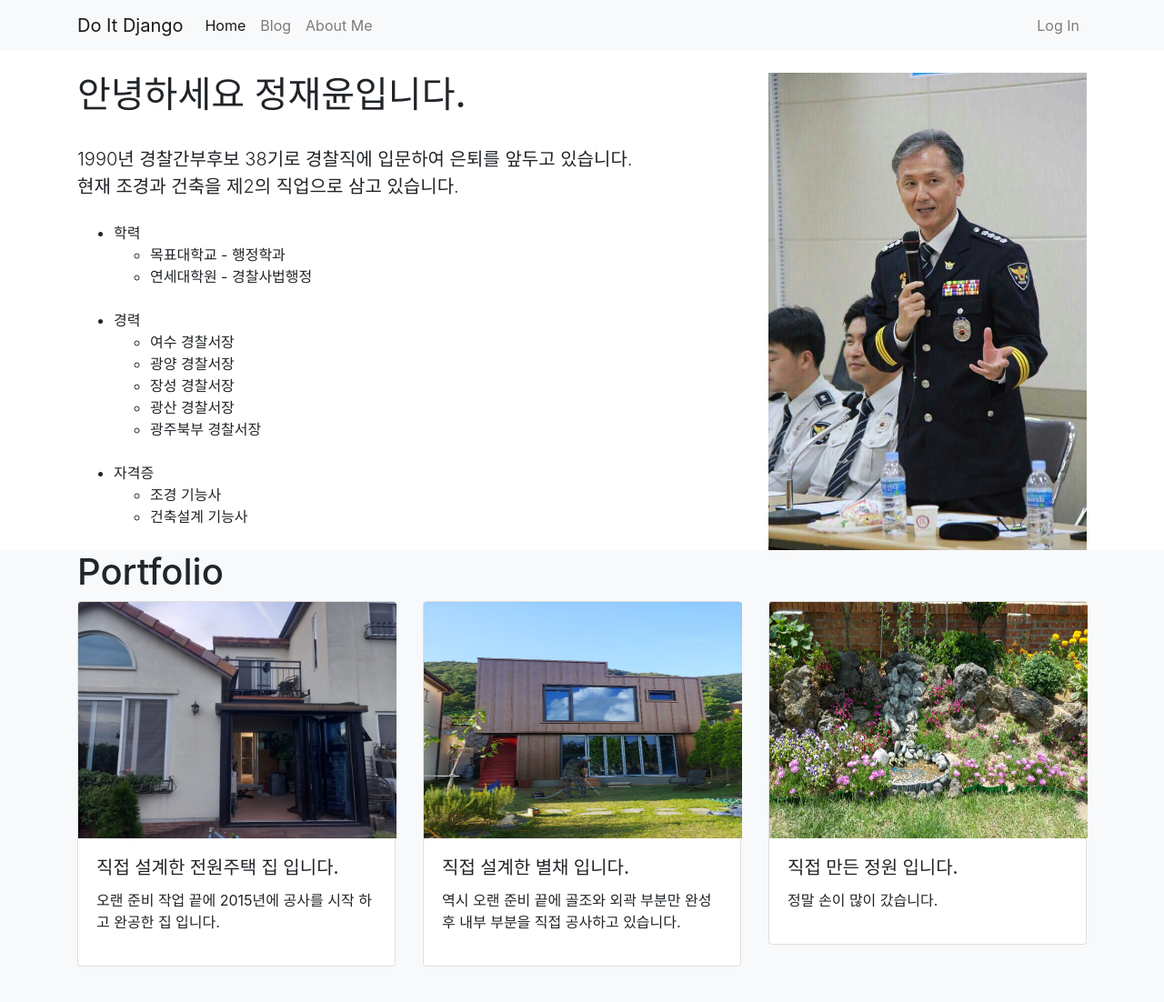
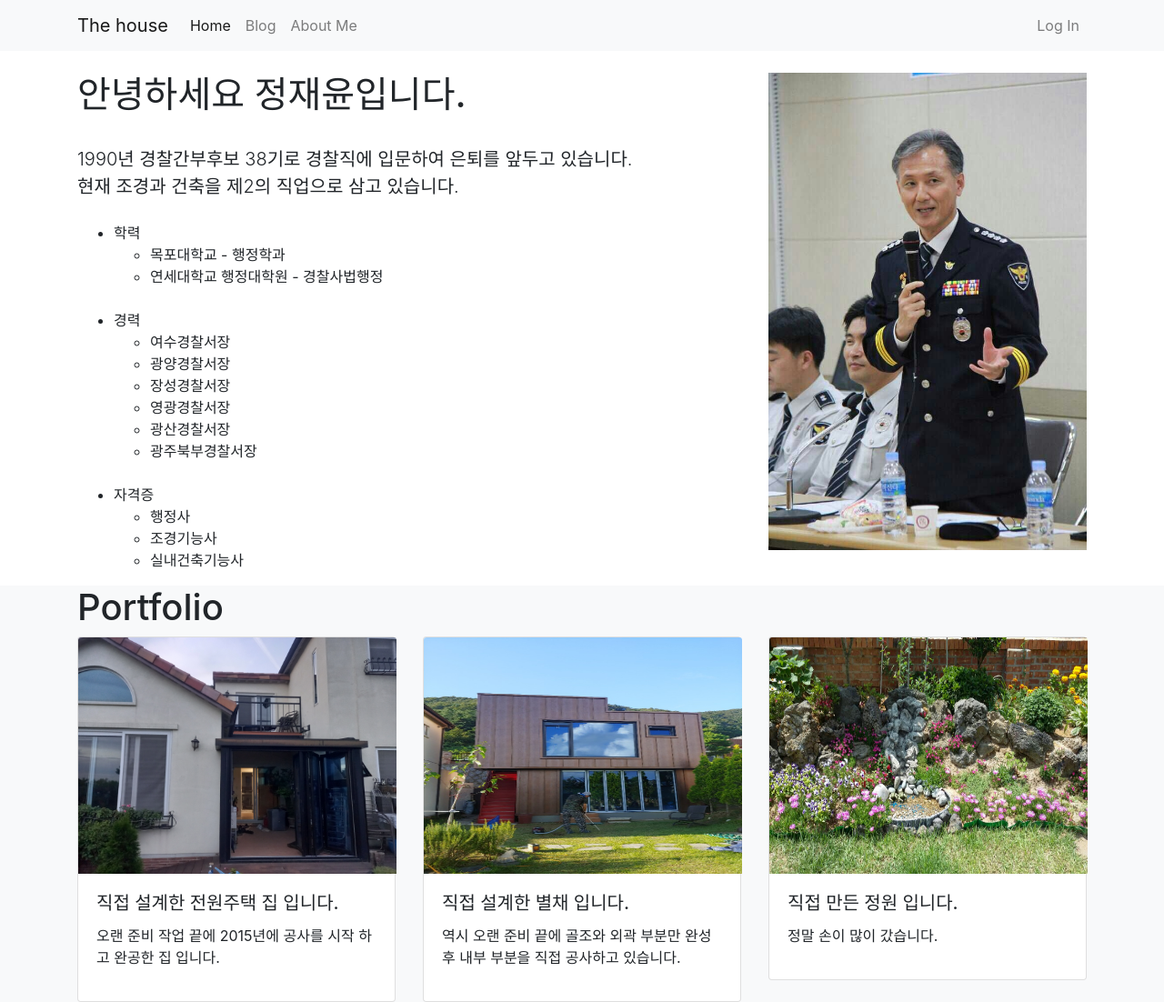
Before and after one commit to woo-sang-jeong/Blog-project-with-bootstrap-django, a Django app: page /about_me/ in a window 1280 px wide. Shown: the whole page at 91% size. Before the commit the page ends 1063 px from the top, so only its background shows below. Run offline with Django 4.2, Linux system fonts and the light colour scheme; some libraries are stand-ins or nearby versions.

```diff
--- a/blog/templates/blog/navbar.html
+++ b/blog/templates/blog/navbar.html
@@ -2,7 +2,7 @@
 
 <nav class="navbar navbar-expand-lg navbar-light bg-light">
     <div class="container">
-        <a class="navbar-brand" href="/">Do It Django</a>
+        <a class="navbar-brand" href="/">The house</a>
         <button class="navbar-toggler" type="button" data-toggle="collapse" data-target="#navbarSupportedContent"
                 aria-controls="navbarSupportedContent" aria-expanded="false" aria-label="Toggle navigation">
             <span class="navbar-toggler-icon"></span>
--- a/single_pages/templates/single_pages/about_me.html
+++ b/single_pages/templates/single_pages/about_me.html
@@ -28,21 +28,23 @@
                 <ul>
                     <li class="mt-4">학력</li>
                     <ul>
-                        <li>목표대학교 - 행정학과</li>
-                        <li>연세대학원 - 경찰사법행정</li>
+                        <li>목포대학교 - 행정학과</li>
+                        <li>연세대학교 행정대학원 - 경찰사법행정</li>
                     </ul>
                     <li class="mt-4">경력</li>
                     <ul>
-                        <li>여수 경찰서장</li>
-                        <li>광양 경찰서장</li>
-                        <li>장성 경찰서장</li>
-                        <li>광산 경찰서장</li>
-                        <li>광주북부 경찰서장</li>
+                        <li>여수경찰서장</li>
+                        <li>광양경찰서장</li>
+                        <li>장성경찰서장</li>
+                        <li>영광경찰서장</li>
+                        <li>광산경찰서장</li>
+                        <li>광주북부경찰서장</li>
                     </ul>
                     <li class="mt-4">자격증</li>
                     <ul>
-                        <li>조경 기능사</li>
-                        <li>건축설계 기능사</li>
+                        <li>행정사</li>
+                        <li>조경기능사</li>
+                        <li>실내건축기능사</li>
                     </ul>
                 </ul>
             </div>
--- a/single_pages/templates/single_pages/landing.html
+++ b/single_pages/templates/single_pages/landing.html
@@ -21,7 +21,7 @@
                 <p>별채가 지어지는 과정 하나하나를 기록하여 후에 회상하거나 참고하기 위한 블로그입니다.</p>
             </div>
             <div class="col-lg-5 mt-5">
-                <h2 class="text-light">Blog - Recent posts</h2>
+                <h2 class="text-light">Recent posts</h2>
                 {% for post in recent_posts %}
                     <div class="card mt-2">
                         <div class="card-body">
```
Also changed, not shown: django_blog_project/settings.py (+8 -3 lines), docker-compose.yml (added, +15 -0 lines), requirements.txt (added, +46 -0 lines), 2 other files.
